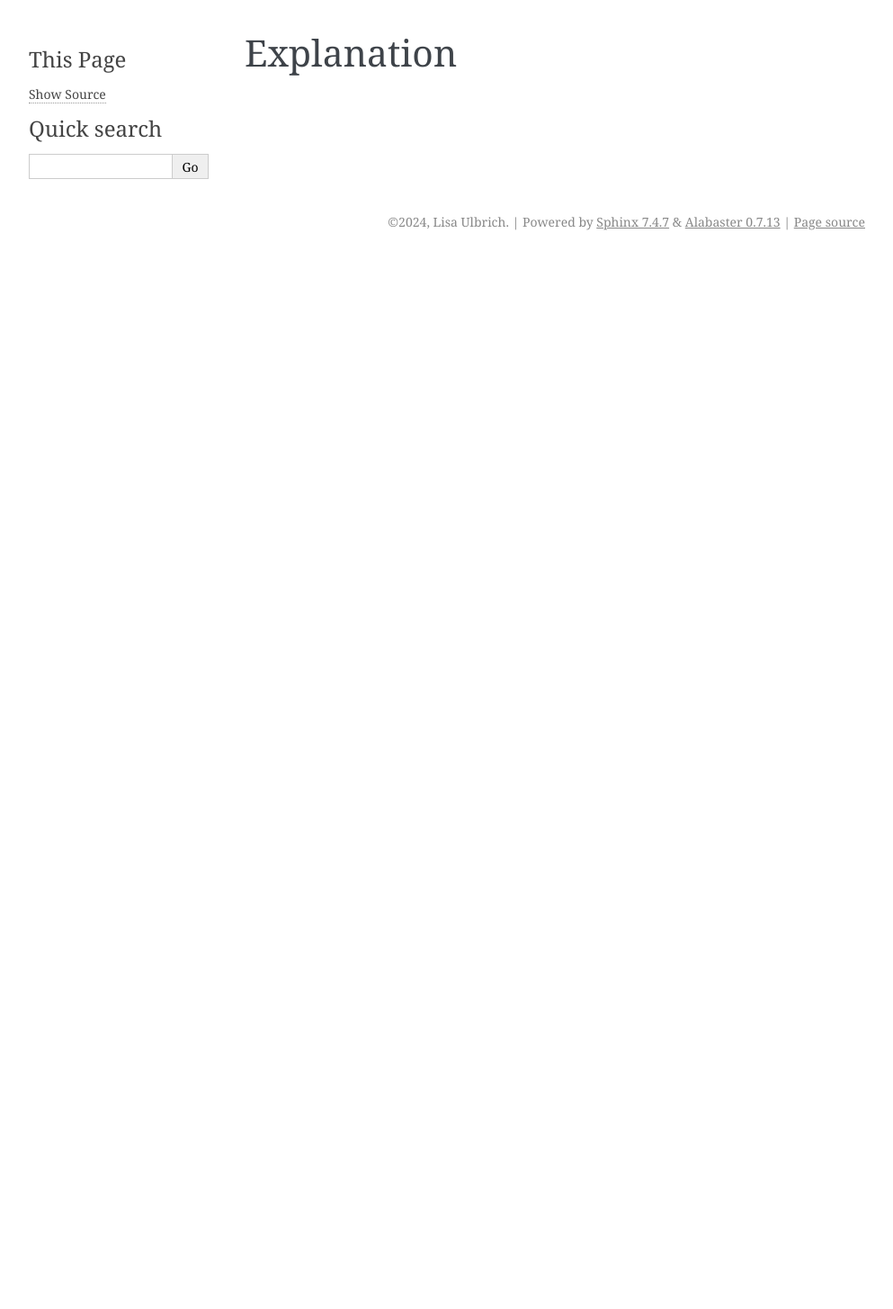
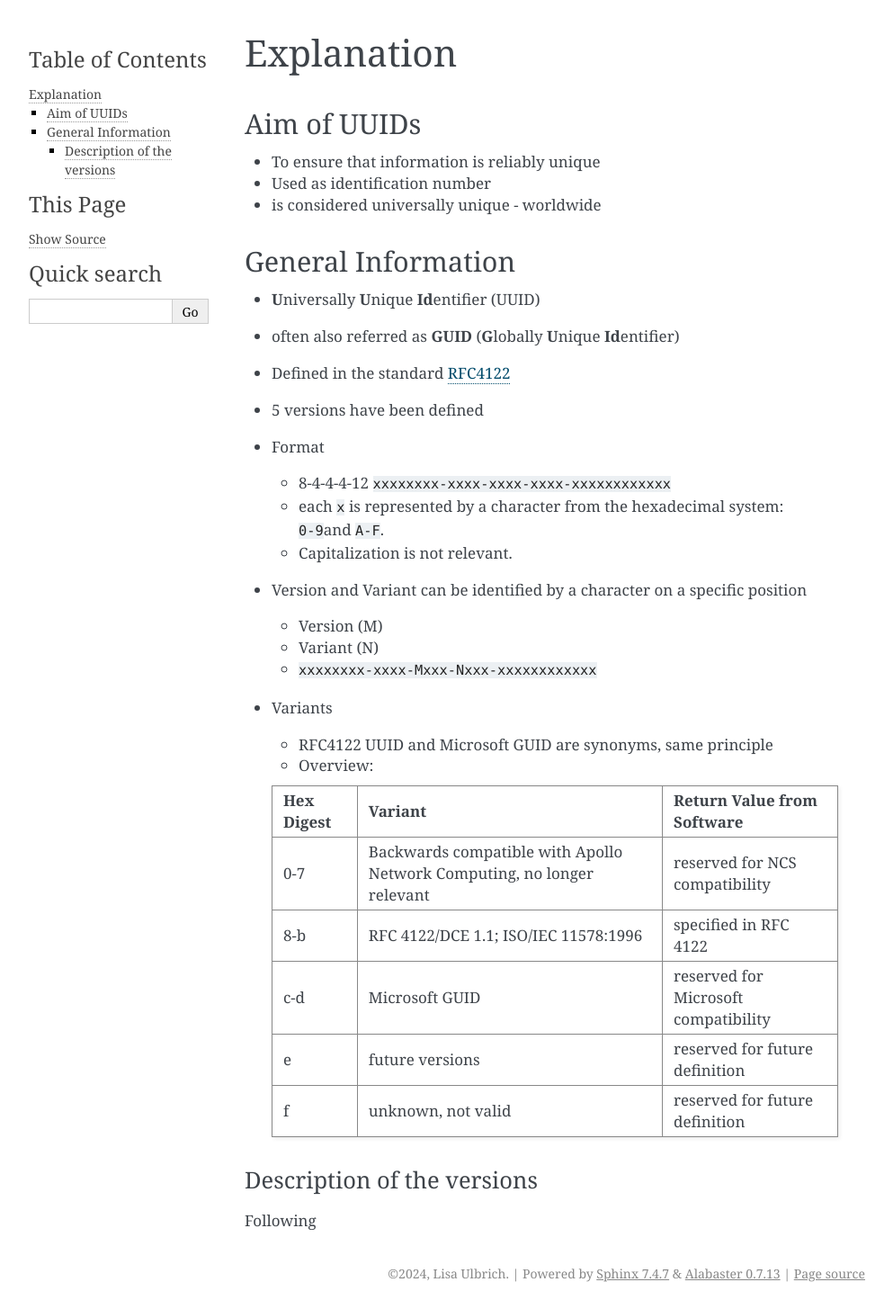
Before and after one commit to cookieMonster21/verify_uuid, a Sphinx documentation site: the page built from docs/source/Explanation.md, in a window 1280 px wide. Shown: the whole page at 90% size, without its empty margins (148-1141 px from the left). Built offline with Sphinx 7.4.7, drawn with Linux system fonts in a browser that asks for light colours; before the commit the page ends 900 px from its top, so only the background shows below that.

Commit message:
modify readme, start to write explanation-doc, add info for version and variants in output

```diff
--- a/docs/source/Explanation.md
+++ b/docs/source/Explanation.md
@@ -3,3 +3,38 @@ Explanation
 
 <!--- Referenzierung an anderen Positionen möglich, wird nicht angezeigt --->
 (explanation)=
+
+## Aim of UUIDs
+- To ensure that information is reliably unique
+- Used as identification number
+- is considered universally unique - worldwide
+
+## General Information
+- **U**niversally **U**nique **Id**entifier (UUID)
+- often also referred as **GUID** (**G**lobally **U**nique **Id**entifier)
+- Defined in the standard [RFC4122](https://datatracker.ietf.org/doc/html/rfc4122)
+- 5 versions have been defined
+- Format
+  - 8-4-4-4-12 `xxxxxxxx-xxxx-xxxx-xxxx-xxxxxxxxxxxx`
+  - each `x` is represented by a character from the hexadecimal system: `0-9`and `A-F`.
+  - Capitalization is not relevant.
+- Version and Variant can be identified by a character on a specific position
+  - Version (M)
+  - Variant (N)
+  - `xxxxxxxx-xxxx-Mxxx-Nxxx-xxxxxxxxxxxx`
+- Variants
+  - RFC4122 UUID and Microsoft GUID are synonyms, same principle
+  - Overview:
+
+  | Hex Digest | Variant                                                                | Return Value from Software           |
+  |------------|------------------------------------------------------------------------|--------------------------------------|
+  | 0-7        | Backwards compatible with Apollo Network Computing, no longer relevant | reserved for NCS compatibility       |
+  | 8-b        | RFC 4122/DCE 1.1; ISO/IEC 11578:1996                                   | specified in RFC 4122                |
+  | c-d        | Microsoft GUID                                                         | reserved for Microsoft compatibility |
+  | e          | future versions                                                        | reserved for future definition       |
+  | f          | unknown, not valid                                                     | reserved for future definition       |
+
+
+
+### Description of the versions
+Following
```
Also changed, not shown: README.md (+2 -1 lines), 8 other files.
